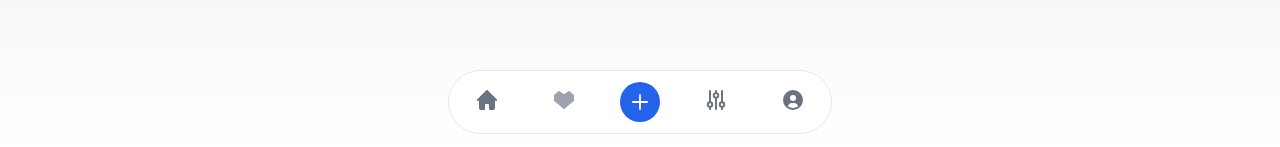
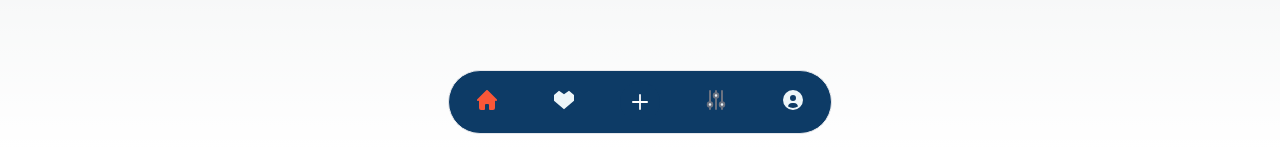
Before and after one commit to Adityakumar-blip/wallpy, a Next.js app: page /homepage in a window 1280 px wide. Shown: the part 650-797 px from the top of the page. Built offline with nearby package versions, Linux system fonts and the light colour scheme; no server answers; sample sign-in values are in the browser's storage.

Commit message:
liked feature implemented

```diff
--- a/src/Apis/firebse-apis.jsx
+++ b/src/Apis/firebse-apis.jsx
@@ -73,17 +73,20 @@ const getUserById = async (userId) => {
 const addCollects = async (userId, imageUrl) => {
   try {
     const collectsRef = doc(db, "collects", userId);
-    await setDoc(
-      collectsRef,
-      {
-        images: imageUrl,
-      },
-      { merge: true }
-    );
+    const collectsSnapshot = await getDoc(collectsRef);
+
+    if (collectsSnapshot.exists()) {
+      const { images } = collectsSnapshot.data();
+      const updatedImages = images ? [...images, imageUrl] : [imageUrl];
+      await setDoc(collectsRef, { images: updatedImages });
+    } else {
+      await setDoc(collectsRef, { images: [imageUrl] });
+    }
+
     console.log("Collect added successfully!");
   } catch (error) {
     console.error("Error adding collect:", error);
   }
 };
 
-export { createUser, logout, getUserById };
+export { createUser, logout, getUserById, addCollects };
--- a/src/components/BottomNav.jsx
+++ b/src/components/BottomNav.jsx
@@ -1,11 +1,14 @@
+import { useRouter } from "next/router";
 import React from "react";
-import { useRouter } from "next/navigation";
 
 const BottomNav = () => {
   const router = useRouter();
+  const path = router.pathname;
+
+  console.log("Path name", path);
   return (
     <div>
-      <div class="fixed z-50 w-full h-16 max-w-sm -translate-x-1/2 bg-white border border-gray-200 rounded-full bottom-4 left-1/2 dark:bg-gray-700 dark:border-gray-600 margin">
+      <div class="fixed z-50 w-full h-16 max-w-sm -translate-x-1/2 bg-[#0d3b66] border border-gray-200 rounded-full bottom-4 left-1/2  margin">
         <div class="grid h-full max-w-lg grid-cols-5 mx-auto">
           <button
             data-tooltip-target="tooltip-home"
@@ -17,7 +20,7 @@ const BottomNav = () => {
               class="w-5 h-5 mb-1 text-gray-500 dark:text-gray-400 group-hover:text-blue-600 dark:group-hover:text-blue-500"
               aria-hidden="true"
               xmlns="http://www.w3.org/2000/svg"
-              fill="currentColor"
+              fill={path === "/homepage" ? " #f95738" : "#edf6f9"}
               viewBox="0 0 20 20"
             >
               <path d="m19.707 9.293-2-2-7-7a1 1 0 0 0-1.414 0l-7 7-2 2a1 1 0 0 0 1.414 1.414L2 10.414V18a2 2 0 0 0 2 2h3a1 1 0 0 0 1-1v-4a1 1 0 0 1 1-1h2a1 1 0 0 1 1 1v4a1 1 0 0 0 1 1h3a2 2 0 0 0 2-2v-7.586l.293.293a1 1 0 0 0 1.414-1.414Z" />
@@ -53,7 +56,7 @@ const BottomNav = () => {
               width="24"
               height="24"
               viewBox="0 0 24 24"
-              fill="#9CA3AF"
+              fill={path === "/funds" ? " #f95738" : "#edf6f9"}
               className="w-5 h-5 mb-1 text-gray-500 dark:text-gray-400 group-hover:text-blue-600"
             >
               <path d="M18 1l-6 4-6-4-6 5v7l12 10 12-10v-7z" />
@@ -72,7 +75,7 @@ const BottomNav = () => {
             <button
               data-tooltip-target="tooltip-new"
               type="button"
-              class="inline-flex items-center justify-center w-10 h-10 font-medium bg-blue-600 rounded-full hover:bg-blue-700 group focus:ring-4 focus:ring-blue-300 focus:outline-none dark:focus:ring-blue-800"
+              class="inline-flex items-center justify-center w-10 h-10 font-medium bg-[#0d3b66] rounded-full hover:bg-blue-700 group focus:ring-4 focus:ring-blue-300 focus:outline-none dark:focus:ring-blue-800"
             >
               <svg
                 class="w-4 h-4 text-white"
@@ -107,10 +110,10 @@ const BottomNav = () => {
             onClick={() => router.push("/prefferences")}
           >
             <svg
-              class="w-5 h-5 mb-1 text-gray-500 dark:text-gray-400 group-hover:text-blue-600 dark:group-hover:text-blue-500"
+              class="w-5 h-5 mb-1 text-gray-500 dark:text-[#f95738] group-hover:text-blue-600 dark:group-hover:text-blue-500"
               aria-hidden="true"
               xmlns="http://www.w3.org/2000/svg"
-              fill="none"
+              fill={path === "/prefferences" ? " #f95738" : "#edf6f9"}
               viewBox="0 0 20 20"
             >
               <path
@@ -141,7 +144,7 @@ const BottomNav = () => {
               class="w-5 h-5 mb-1 text-gray-500 dark:text-gray-400 group-hover:text-blue-600 dark:group-hover:text-blue-500"
               aria-hidden="true"
               xmlns="http://www.w3.org/2000/svg"
-              fill="currentColor"
+              fill={path === "/profile" ? " #f95738" : "#edf6f9"}
               viewBox="0 0 20 20"
             >
               <path d="M10 0a10 10 0 1 0 10 10A10.011 10.011 0 0 0 10 0Zm0 5a3 3 0 1 1 0 6 3 3 0 0 1 0-6Zm0 13a8.949 8.949 0 0 1-4.951-1.488A3.987 3.987 0 0 1 9 13h2a3.987 3.987 0 0 1 3.951 3.512A8.949 8.949 0 0 1 10 18Z" />
--- a/src/components/ProgressiveImage.jsx
+++ b/src/components/ProgressiveImage.jsx
@@ -1,7 +1,12 @@
 "use client";
+import { addCollects } from "@/Apis/firebse-apis";
+import app from "@/utils/firebase";
+import { getAuth } from "firebase/auth";
 import React, { useEffect, useState } from "react";
 
 const ProgressiveImg = ({ placeholderSrc, liked, src, ...props }) => {
+  const auth = getAuth(app);
+  const user = auth.currentUser;
   const [imgSrc, setImgSrc] = useState(placeholderSrc || src);
   const [showMenu, setShowMenu] = useState(false);
   const customClass =
@@ -29,6 +34,7 @@ const ProgressiveImg = ({ placeholderSrc, liked, src, ...props }) => {
         {...{ src: imgSrc, ...props }}
         alt={props.alt || ""}
         className={`image ${customClass}`}
+        onClick={props.onClick}
       />
       {showMenu && (
         <div
@@ -54,6 +60,7 @@ const ProgressiveImg = ({ placeholderSrc, liked, src, ...props }) => {
             <path d="M18 1l-6 4-6-4-6 5v7l12 10 12-10v-7z" />
           </svg>
         ) : (
+          <div onClick={() => addCollects(user.uid, src)}>
             <svg
               xmlns="http://www.w3.org/2000/svg"
               width="24"
@@ -63,6 +70,7 @@ const ProgressiveImg = ({ placeholderSrc, liked, src, ...props }) => {
             >
               <path d="M17.867 3.493l4.133 3.444v5.127l-10 8.333-10-8.334v-5.126l4.133-3.444 5.867 3.911 5.867-3.911zm.133-2.493l-6 4-6-4-6 5v7l12 10 12-10v-7l-6-5z" />
             </svg>
+          </div>
         )}
       </div>
     </div>
--- a/src/pages/homepage/index.jsx
+++ b/src/pages/homepage/index.jsx
@@ -32,16 +32,14 @@ const HomePage = () => {
       <p className="text-xl pl-4 font-bold ">Popular Today</p>
       <div className="flex flex-wrap justify-center">
         {images.map((image, index) => (
-          <div
-            className="flex flex-wrap justify-center"
-            onClick={() =>
-              handleImageClick({ router: router, data: image?.urls?.regular })
-            }
-          >
+          <div className="flex flex-wrap justify-center">
             <ProgressiveImg
               src={image?.urls?.regular}
               placeholderSrc={image?.urls?.thumb}
               key={index}
+              onClick={() =>
+                handleImageClick({ router: router, data: image?.urls?.regular })
+              }
             />
           </div>
         ))}
```
Also changed, not shown: 1 other file (tests, documents, lock files or other folders). Lines whose indentation alone changed are shown as unchanged.
